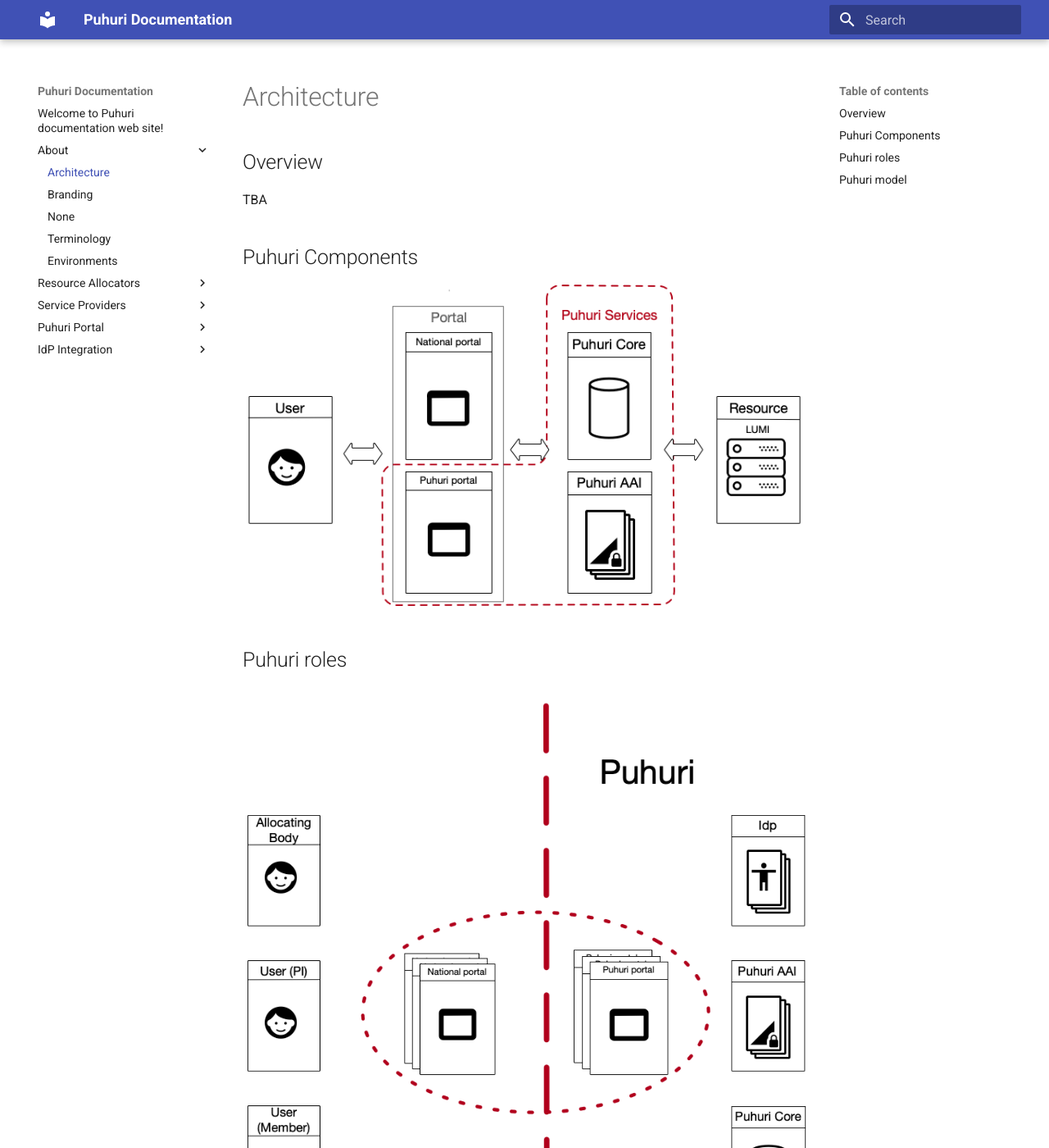
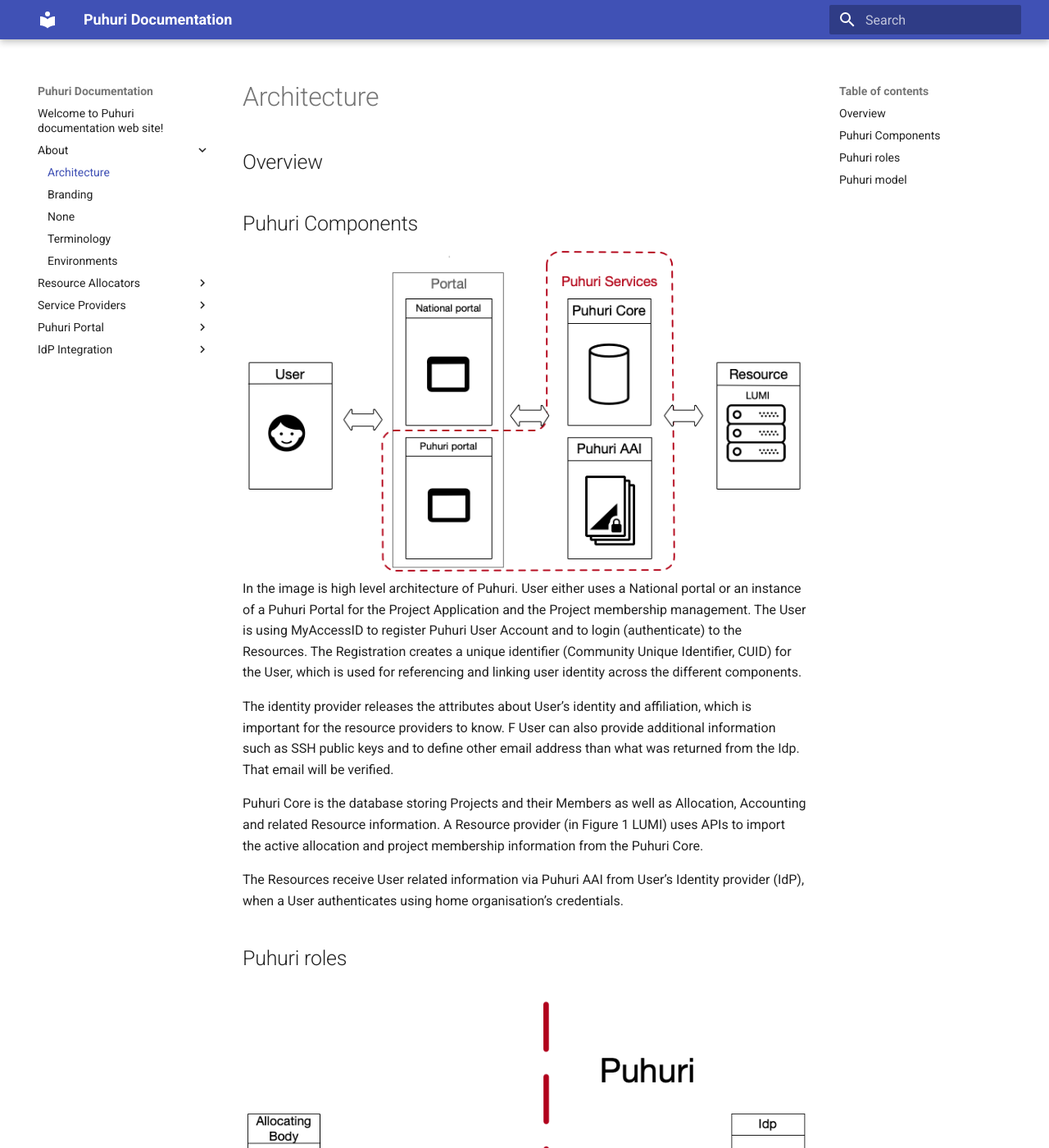
Before and after one commit to neicnordic/puhuri-web, an MkDocs documentation site: the page built from docs/architecture.md, in a window 1280 px wide and 1400 px high. Shown: the whole window at 82% size. Built offline with MkDocs 1.6.1 and Material for MkDocs 9.7.7, drawn with Linux system fonts in a browser that asks for light colours; some of the changed text lies outside the part shown.

Commit message:
Update architecture.md
Added text

```diff
--- a/docs/architecture.md
+++ b/docs/architecture.md
@@ -1,12 +1,25 @@
 ## Overview
 
-TBA
+
 
 ## Puhuri Components
 ![Components](assets/puhuri-components.png)
+In the image is high level architecture of Puhuri. User either uses a National portal or an instance of a Puhuri Portal for the Project Application and the Project membership management. The User is using MyAccessID to register Puhuri User Account and to login (authenticate) to the Resources. The Registration creates a unique identifier (Community Unique Identifier, CUID) for the User, which is used for referencing and linking user identity across the different components.
+
+The identity provider releases the attributes about User’s identity and affiliation, which is important for the resource providers to know. F  User can also provide additional information such as SSH public keys and to define other email address than what was returned from the Idp. That email will be verified.
+
+Puhuri Core is the database storing Projects and their Members as well as Allocation, Accounting and related Resource information. A Resource provider (in Figure 1 LUMI) uses APIs to import the active allocation and project membership information from the Puhuri Core.
+
+The Resources receive User related information via Puhuri AAI from User’s Identity provider (IdP), when a User authenticates using home organisation’s credentials.
 
 ## Puhuri roles
 ![Roles](assets/puhuri-roles.png)
+User applies for a Resource Allocation and then manage the Members of the Project using a Puhuri Portal, hosted by University of Tartu, or via a National Portal, depending which solution is available for User.
+
+The Resource application review process happens outside of Puhuri. The national portals are expected to push approved projects and resources  to Puhuri Core. The Principal Investigator (PI) creates project in the Puhuri Portal or National Portal. The submission is then accepted by the Resource Allocator, which is responsible for the particular application’s resource granting. Then the project information is propagated to Puhuri Core and from there synchronised to the Resource Provider. In addition to Project description and members, also the Resource-specific resource allocation attributes are included.
+
+A national portal may implement identity linking of local accounts with Puhuri AAI account. The recommended way for that is to use OIDC registration flow, which can be triggered from the national portal  and lead to  redirection back with a created Puhuri User CUID
 
 ## Puhuri model
 ![Model](assets/puhuri-model.png)
+Information model of Puhuri. Please note that the terminology used in this documentation differs occasionally of this planned information model.
```
